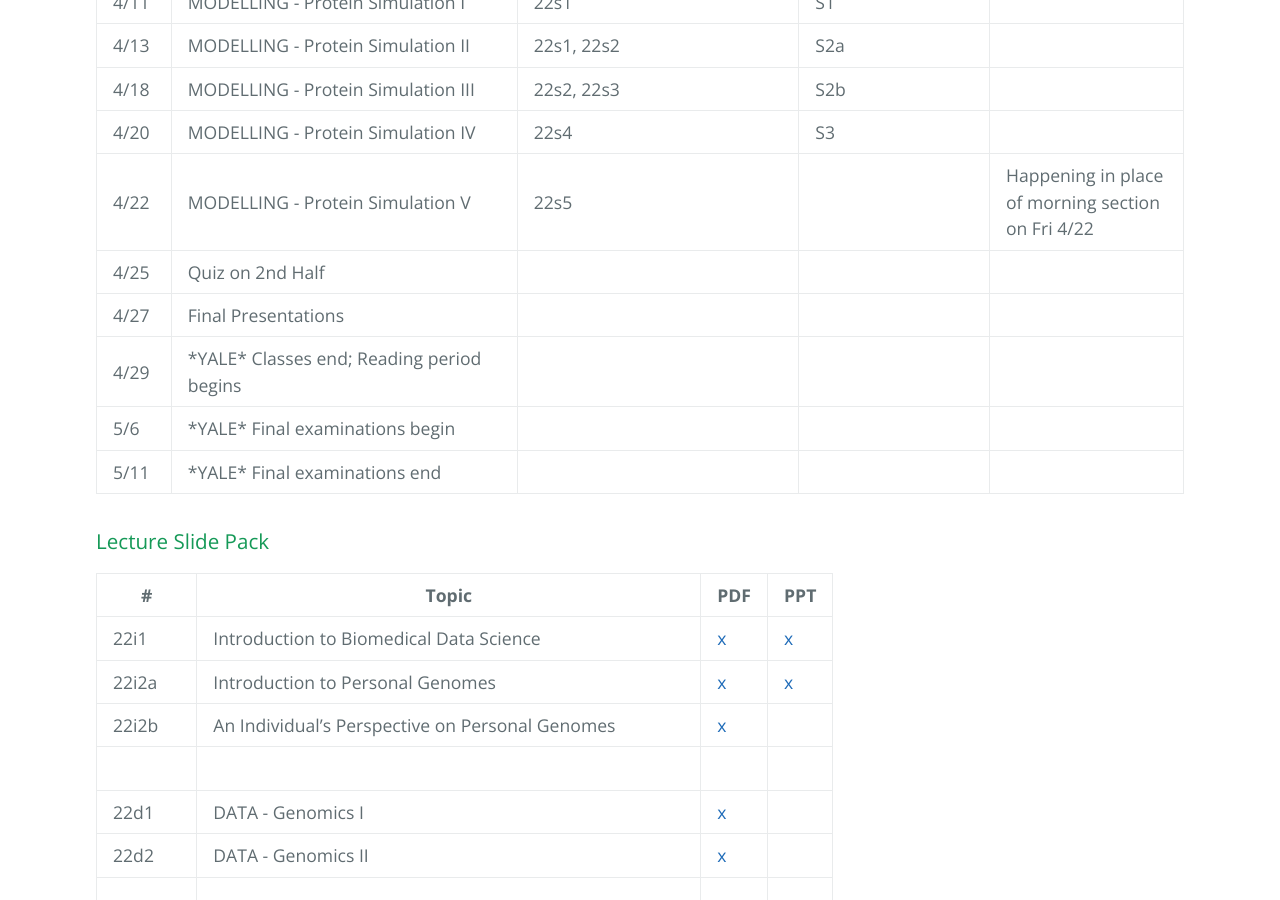
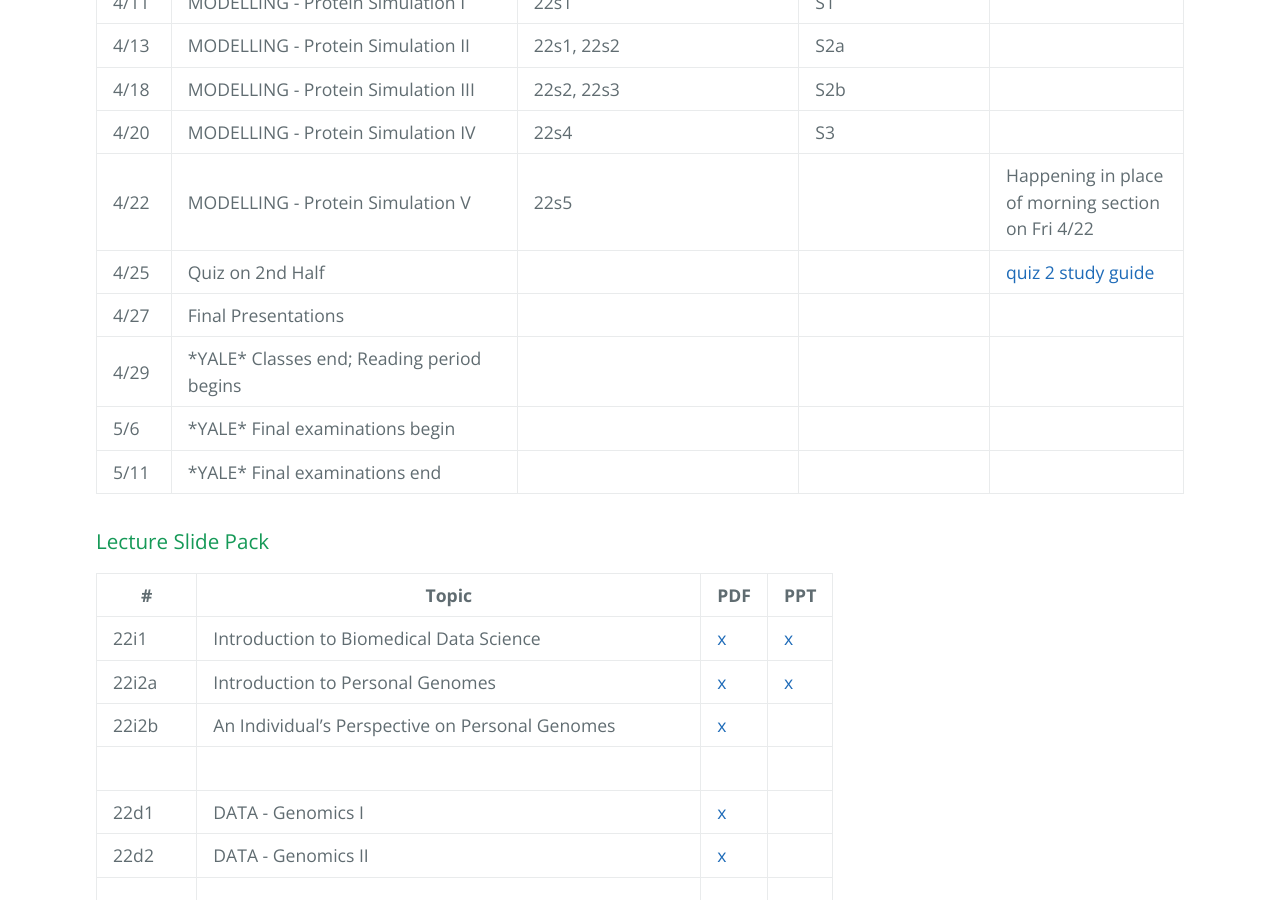
Before and after one commit to gersteinlab/cbb752b23, a Jekyll site: the page built from syllabus.md, in a window 1280 px wide and 900 px high, scrolled down 1980 px. Built offline with Jekyll 4.4.1, drawn with Linux system fonts in a browser that asks for light colours.

Commit message:
Update syllabus.md

```diff
--- a/syllabus.md
+++ b/syllabus.md
@@ -36,7 +36,7 @@ Please see [last year's syllabus](http://cbb752b21.gersteinlab.org/syllabus) (wi
 | 4/18 | MODELLING - Protein Simulation III                                                           | 22s2, 22s3                | S2b                                                              |                                                                                                           |
 | 4/20 | MODELLING - Protein Simulation IV                                                            | 22s4                      | S3                                                               |                                                                                                           |
 | 4/22 | MODELLING - Protein Simulation V                                                             | 22s5                      |                                                                  | Happening in place of morning section on Fri 4/22                                                         |
-| 4/25 | Quiz on 2nd Half                                                                             |                           |                                                                  |                                                                                                           |
+| 4/25 | Quiz on 2nd Half                                                                             |                           |                                                                  |      [quiz 2 study guide](http://files2.gersteinlab.org/public-docs/2022/04.22/Cbb752b22_Quiz2_studyguide.pdf)   |
 | 4/27 | Final Presentations                                                                          |                           |                                                                  |                                                                                                           |
 | 4/29 | \*YALE\* Classes end; Reading period begins                                                  |                           |                                                                  |                                                                                                           |
 | 5/6  | \*YALE\* Final examinations begin                                                            |                           |                                                                  |                                                                                                           |
```
